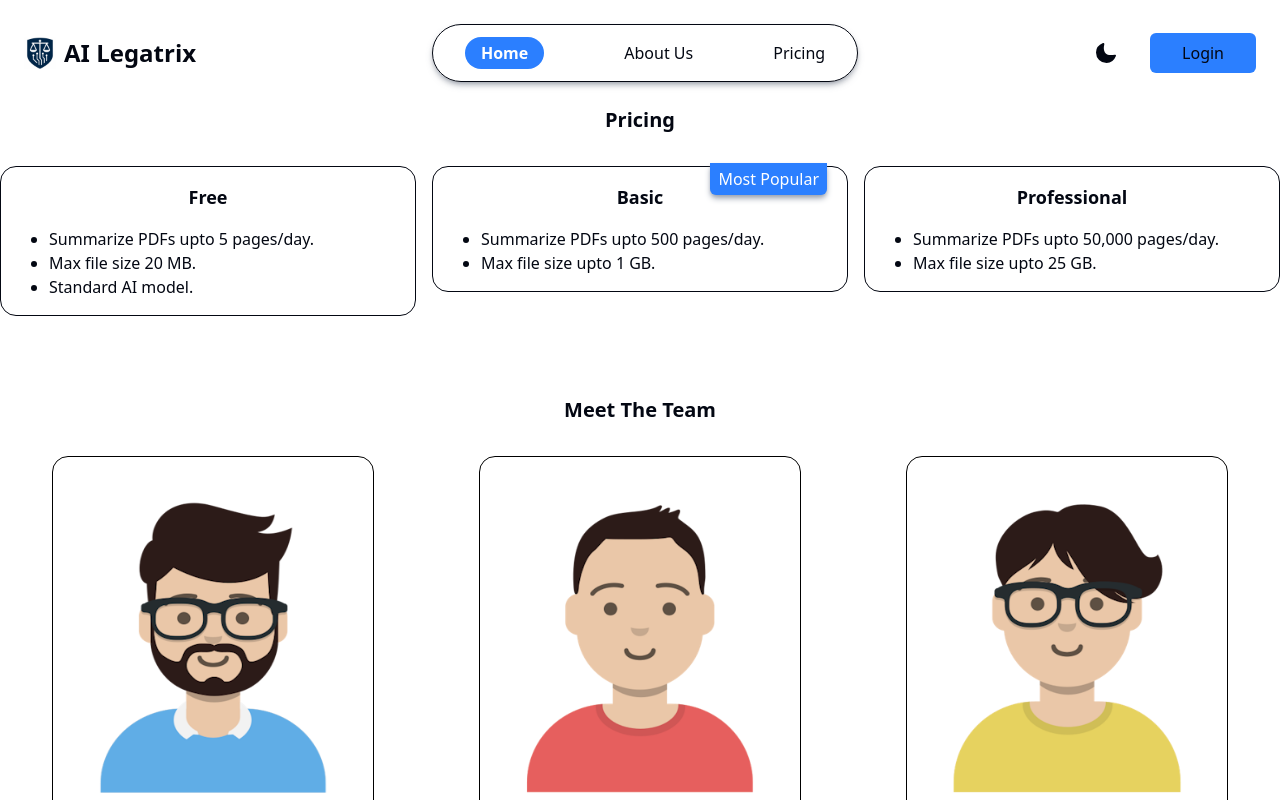
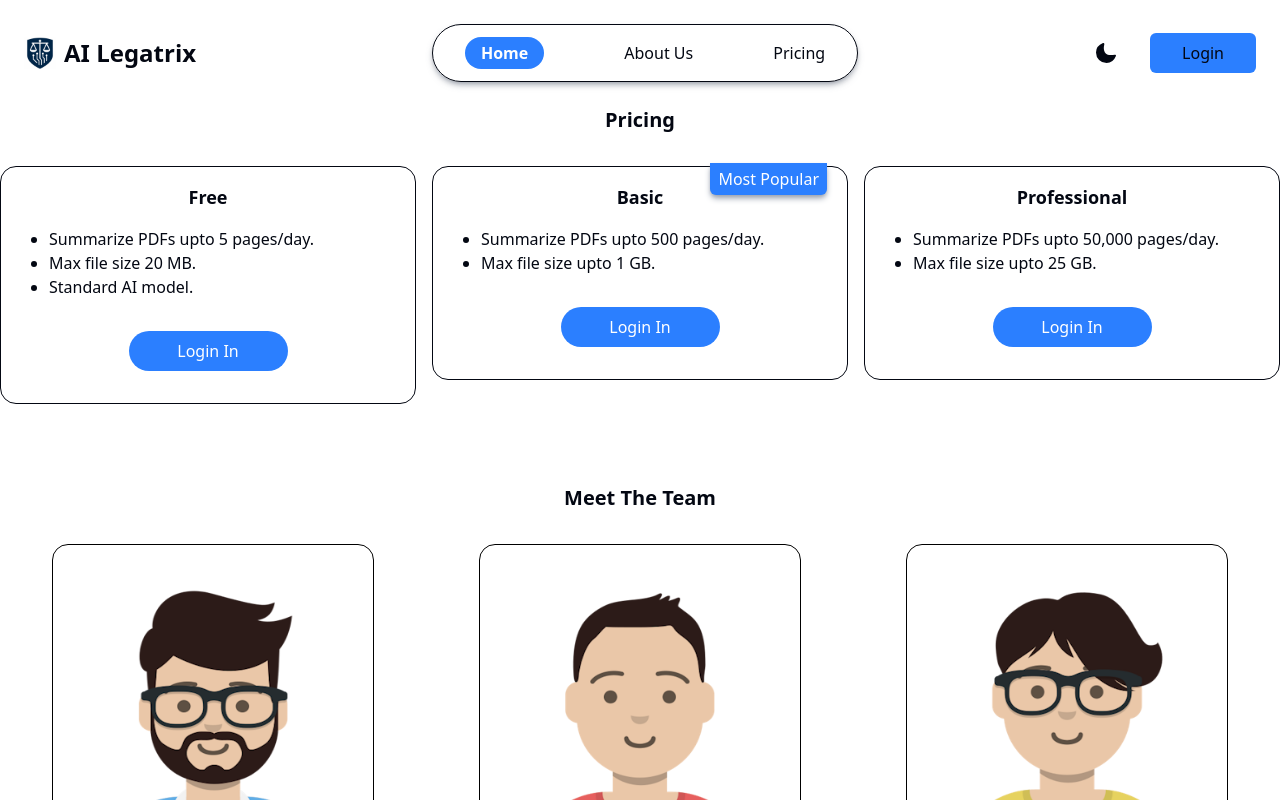
Before and after one commit to Prajwal-J03/documentation-assistant, a React (Vite) app in the folder client/: page / in a window 1280 px wide. Shown: the top 800 px of the page. Built offline with nearby package versions, Linux system fonts and the light colour scheme.

Commit message:
Created sign up and login pages

```diff
--- /dev/null
+++ b/client/src/Pages/Login.jsx
@@ -0,0 +1,9 @@
+import React from 'react'
+
+const Login = () => {
+    return (
+        <div>Login</div>
+    )
+}
+
+export default Login
--- a/client/src/Pages/Pricing.jsx
+++ b/client/src/Pages/Pricing.jsx
@@ -12,6 +12,7 @@ const Pricing = () => {
                         <li>Max file size 20 MB.</li>
                         <li>Standard AI model.</li>
                     </ul>
+                    <button className='bg-blue-500 text-white font-medium w-1/2 block mx-auto mt-8 mb-4 rounded-full py-2'>Login In</button>
                 </div>
                 <div className='border rounded-2xl py-4 px-12 w-104 hover:shadow-md relative'>
                     <h4 className='text-lg font-bold text-center mb-4'>Basic <span className='bg-blue-500 text-base font-medium px-2 py-1 rounded-b-md absolute -top-1 right-5 shadow-md shadow-gray-400 text-white '>Most Popular</span></h4>
@@ -19,6 +20,7 @@ const Pricing = () => {
                         <li>Summarize PDFs upto 500 pages/day.</li>
                         <li>Max file size upto 1 GB.</li>
                     </ul>
+                    <button className='bg-blue-500 text-white font-medium w-1/2 block mx-auto mt-8 mb-4 rounded-full py-2'>Login In</button>
                 </div>
                 <div className='border rounded-2xl py-4 px-12 w-104 hover:shadow-md'>
                     <h4 className='text-lg font-bold text-center mb-4'>Professional</h4>
@@ -26,6 +28,7 @@ const Pricing = () => {
                         <li>Summarize PDFs upto 50,000 pages/day.</li>
                         <li>Max file size upto 25 GB.</li>
                     </ul>
+                    <button className='bg-blue-500 text-white font-medium w-1/2 block mx-auto mt-8 mb-4 rounded-full py-2'>Login In</button>
                 </div>
             </div>
         </div>
--- /dev/null
+++ b/client/src/Pages/Signup.jsx
@@ -0,0 +1,9 @@
+import React from 'react'
+
+const Signup = () => {
+    return (
+        <div>Signup</div>
+    )
+}
+
+export default Signup
```
